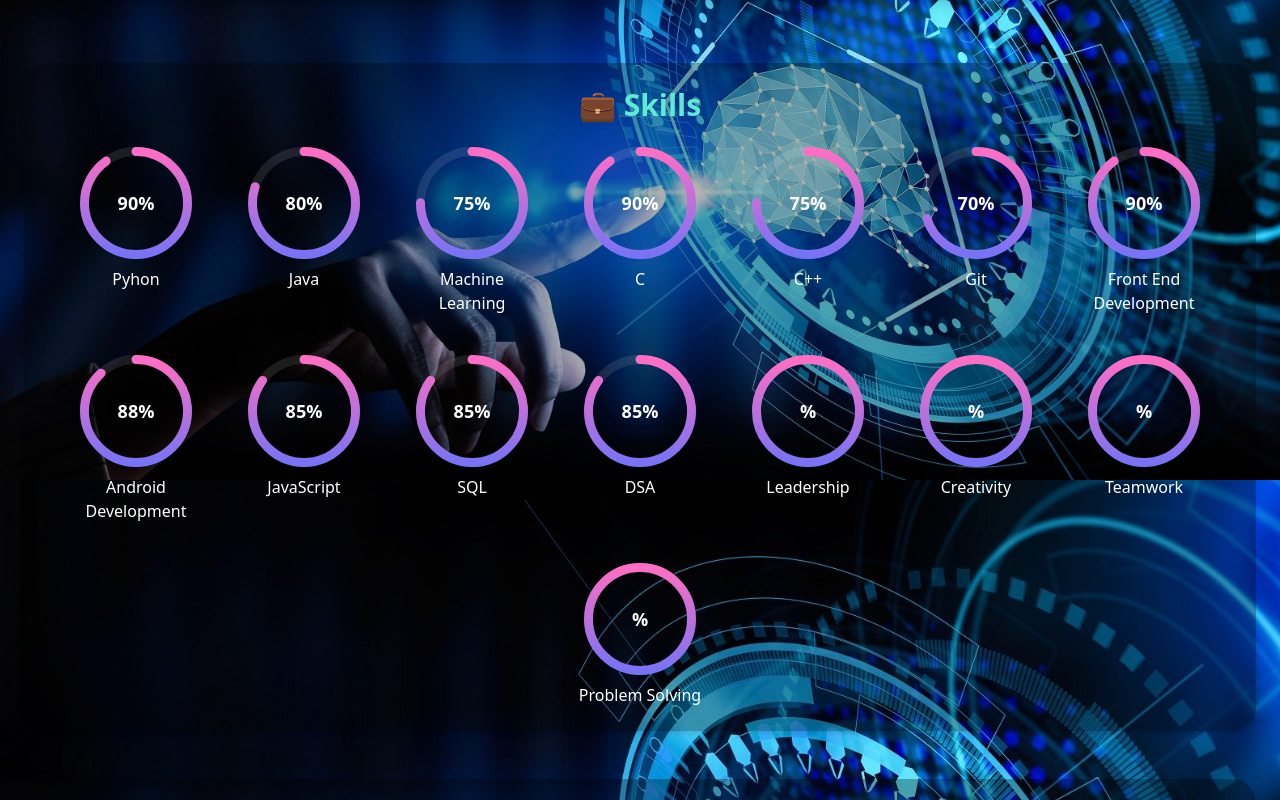
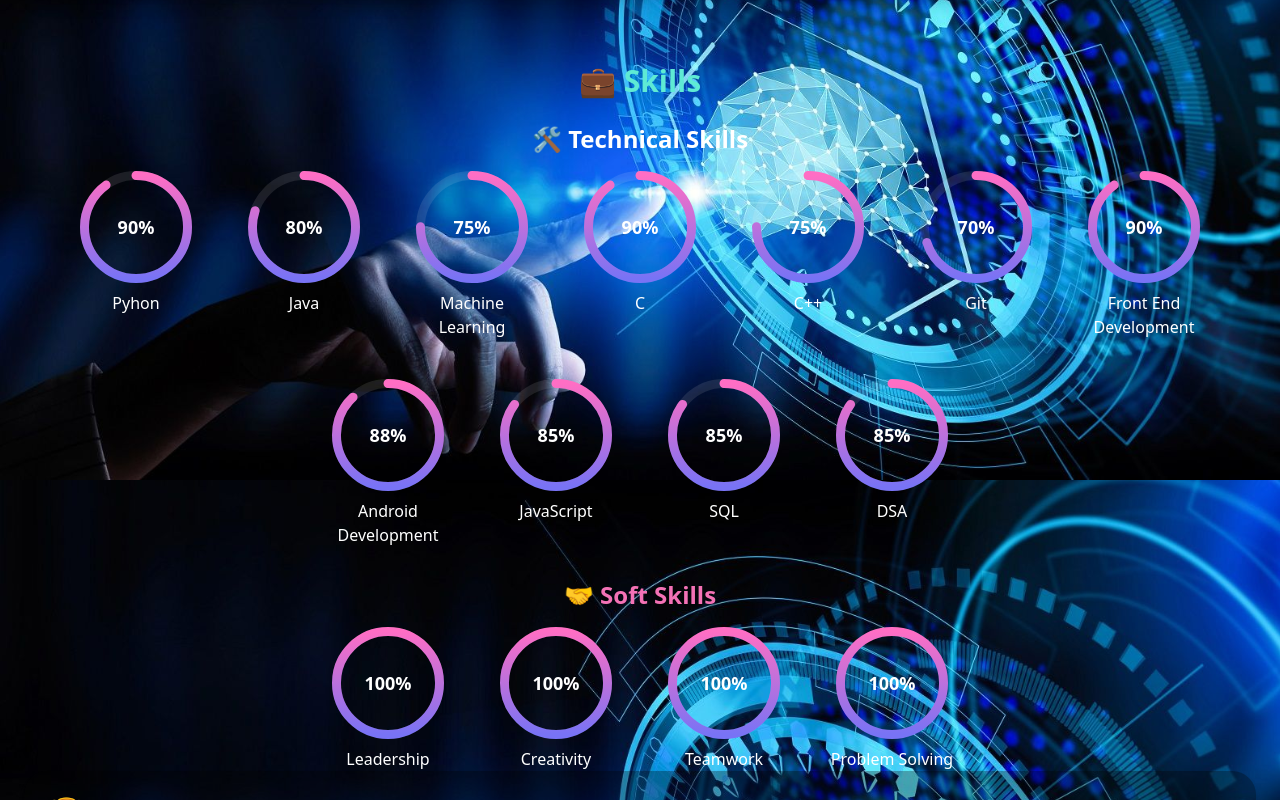
Before and after one commit to gayatrihub/my_port, a React (Create React App) app: page / in a window 1280 px wide. Shown: the part 1120-1920 px from the top of the page. Built offline with nearby package versions, Linux system fonts and the light colour scheme.

Commit message:
Update App.js

```diff
--- a/src/App.js
+++ b/src/App.js
@@ -316,17 +316,28 @@ function App() {
       </section>
 
       {/* Skills */}
-    <section id="skills" className="bg-black bg-opacity-30 rounded-3xl p-6 shadow-md mb-12">
-  <h2 className="text-3xl font-bold text-teal-300 mb-6 text-center">💼 Skills</h2>
+ <h2 className="text-3xl font-bold text-teal-300 mb-6 text-center">💼 Skills</h2>
+
+{/* Technical Skills */}
+<div className="mb-8">
+  <h3 className="text-2xl font-semibold text-white mb-4 text-center">🛠 Technical Skills</h3>
   <div className="flex flex-wrap gap-10 justify-center">
     {technicalSkills.map((skill, index) => (
       <SkillCircle key={`tech-${index}`} value={skill.confidence} label={skill.name} />
     ))}
+  </div>
+</div>
+
+{/* Soft Skills */}
+<div>
+  <h3 className="text-2xl font-semibold text-pink-400 mb-4 text-center">🤝 Soft Skills</h3>
+  <div className="flex flex-wrap gap-10 justify-center">
     {softSkills.map((skill, index) => (
-      <SkillCircle key={`soft-${index}`} value={skill.confidence} label={skill.name} />
+      <SkillCircle key={`soft-${index}`} value={100} label={skill.name} />
     ))}
   </div>
-</section>
+</div>
+
 
 
 
```
